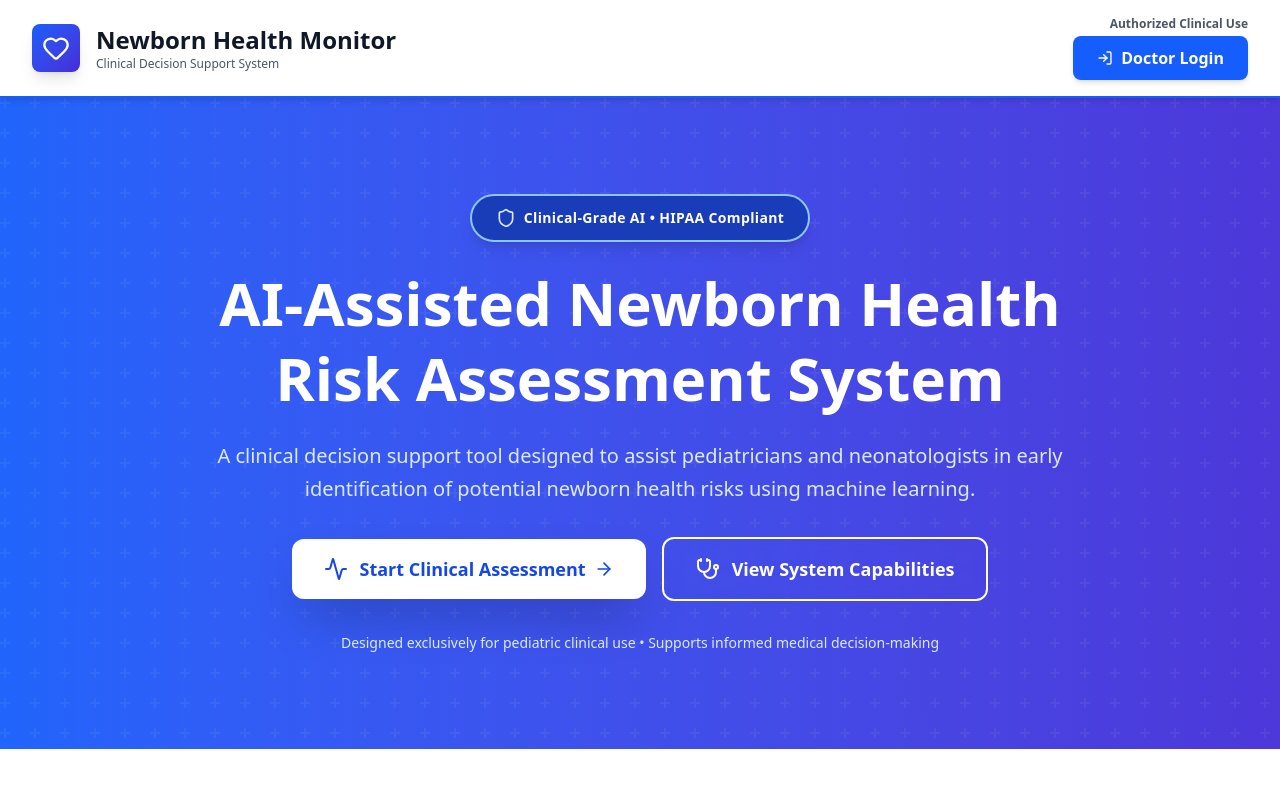
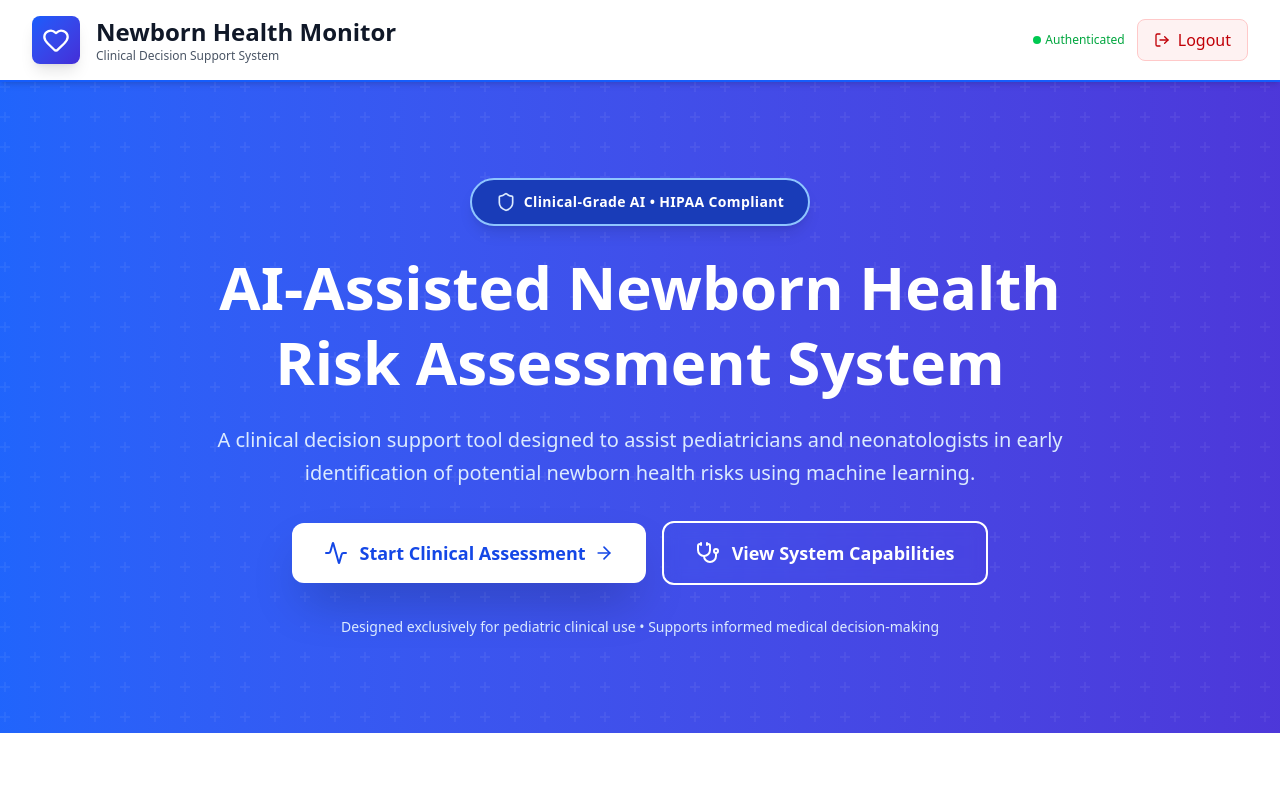
Before and after one commit to anirbandas-01/neonatal_risk_system, a React (Vite) app in the folder frontend/: page / in a window 1280 px wide. Shown: the top 800 px of the page. Built offline with nearby package versions, Linux system fonts and the light colour scheme.

Commit message:
remove the login function

```diff
--- a/frontend/src/pages/ClinicalLandingPage.jsx
+++ b/frontend/src/pages/ClinicalLandingPage.jsx
@@ -1,8 +1,9 @@
 import React, { useState, useEffect } from 'react';
 import { Heart, Shield, Clock, TrendingUp, Users, Award, CheckCircle, ArrowRight, Activity, Brain, Database, Lock, History, Stethoscope, FileCheck, AlertCircle, Mail, Linkedin, Github, User, LogIn, LogOut } from 'lucide-react';
+import { useNavigate } from 'react-router-dom';
 
 export default function ClinicalLandingPage() {
-  const [isAuthenticated, setIsAuthenticated] = useState(false);
+  const [isAuthenticated, setIsAuthenticated] = useState(true);
   const [showAuthModal, setShowAuthModal] = useState(false);
   const [authMode, setAuthMode] = useState('login'); // 'login' or 'signup'
   const [formData, setFormData] = useState({
@@ -37,7 +38,7 @@ export default function ClinicalLandingPage() {
     setIsAuthenticated(false);
   };
 
-  const handleStartAssessment = () => {
+/*   const handleStartAssessment = () => {
     if (isAuthenticated) {
       // Navigate to assessment page
       window.location.href = '/assessment';
@@ -45,11 +46,19 @@ export default function ClinicalLandingPage() {
       setShowAuthModal(true);
       setAuthMode('login');
     }
-  };
+  }; */
+
+  const handleStartAssessment = () => {
+     navigate('/HomePage');
+   };
+
 
   const scrollToSection = (id) => {
     document.getElementById(id)?.scrollIntoView({ behavior: 'smooth' });
   };
+
+  const navigate = useNavigate();
+
 
   return (
     <div className="min-h-screen bg-gradient-to-br from-blue-50 via-white to-indigo-50">
```
